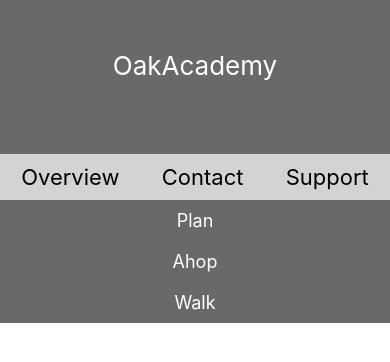
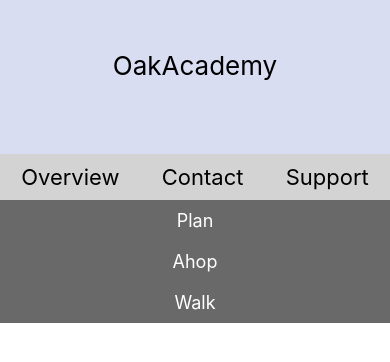
Before and after one commit to morghan102/courseraOakacademyContext, a React Native app: screen / in a window 390 px wide. Shown: the top 362 px of the page. Built offline with nearby package versions, Linux system fonts and the light colour scheme.

Commit message:
Accessing context data w/in components

```diff
--- a/App.js
+++ b/App.js
@@ -3,16 +3,19 @@ import { StyleSheet, View, Text } from 'react-native';
 
 import Navbar from './src/components/Navbar';
 import TodoList from './src/components/TodoList';
+import ThemeContextProvider from './src/contexts/ThemeContext';
 
 
 const App = () => {
 
   return (
-     <View>
-         <Navbar />
-         <TodoList />
-     </View>
- );
+    <View>
+      <ThemeContextProvider>
+        <Navbar />
+        <TodoList />
+      </ThemeContextProvider>
+    </View>
+  );
 }
 
 const styles = StyleSheet.create({});
--- a/src/components/Navbar.js
+++ b/src/components/Navbar.js
@@ -1,13 +1,20 @@
 import React, { Component } from 'react';
 import { StyleSheet, View, Text } from 'react-native';
 
+import { ThemeContext } from '../contexts/ThemeContext';
+
 
 class Navbar extends Component {
+    static contextType = ThemeContext;
     render() {
+        const { isDarkTheme, darkTheme, lightTheme } = this.context;
+
+        const theme = isDarkTheme ? darkTheme : lightTheme;
+
         const { headerContainer, headerText, headerTab, headerTabContainer } = styles;
         return (
-            <View style={headerContainer}>
-                <Text style={headerText}>OakAcademy</Text>
+            <View style={[headerContainer, theme]}>
+                <Text style={[headerText, theme]}>OakAcademy</Text>
                 <View style={headerTabContainer}>
                     <Text style={headerTab}>Overview</Text>
                     <Text style={headerTab}>Contact</Text>
--- a/src/contexts/ThemeContext.js
+++ b/src/contexts/ThemeContext.js
@@ -4,7 +4,7 @@ export const ThemeContext = createContext();
 
 class ThemeContextProvider extends React.Component {
     state = {
-        isDarkTheme: true,
+        isDarkTheme: false,
         lightTheme: {
             color: '222',
             backgroundColor: '#d8ddf1'
@@ -17,8 +17,8 @@ class ThemeContextProvider extends React.Component {
 
     render() {
         return (
-            <ThemeContext.Provider>
-
+            <ThemeContext.Provider value={{...this.state}}>
+                {this.props.children}
             </ThemeContext.Provider>
         );
     }
```
